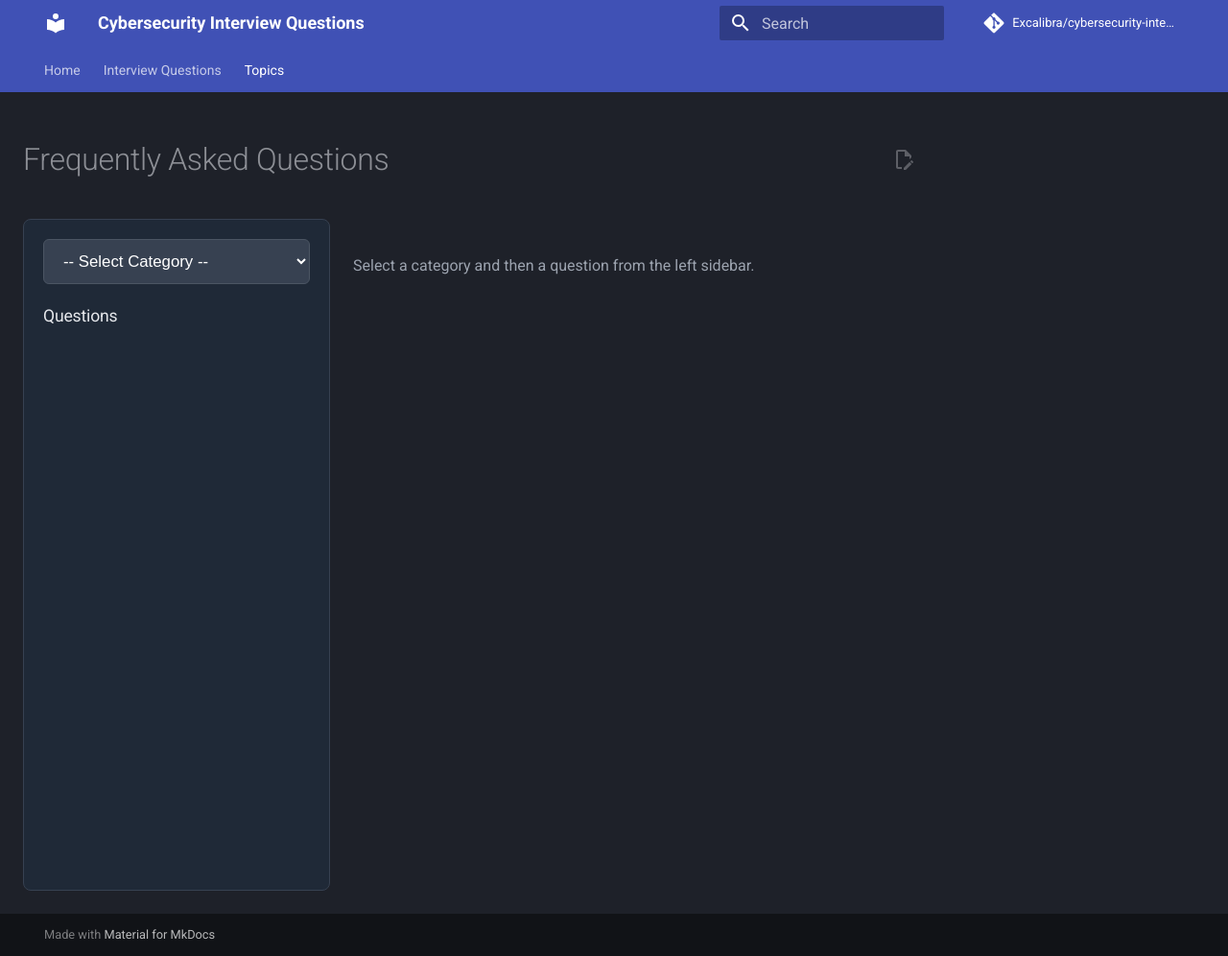
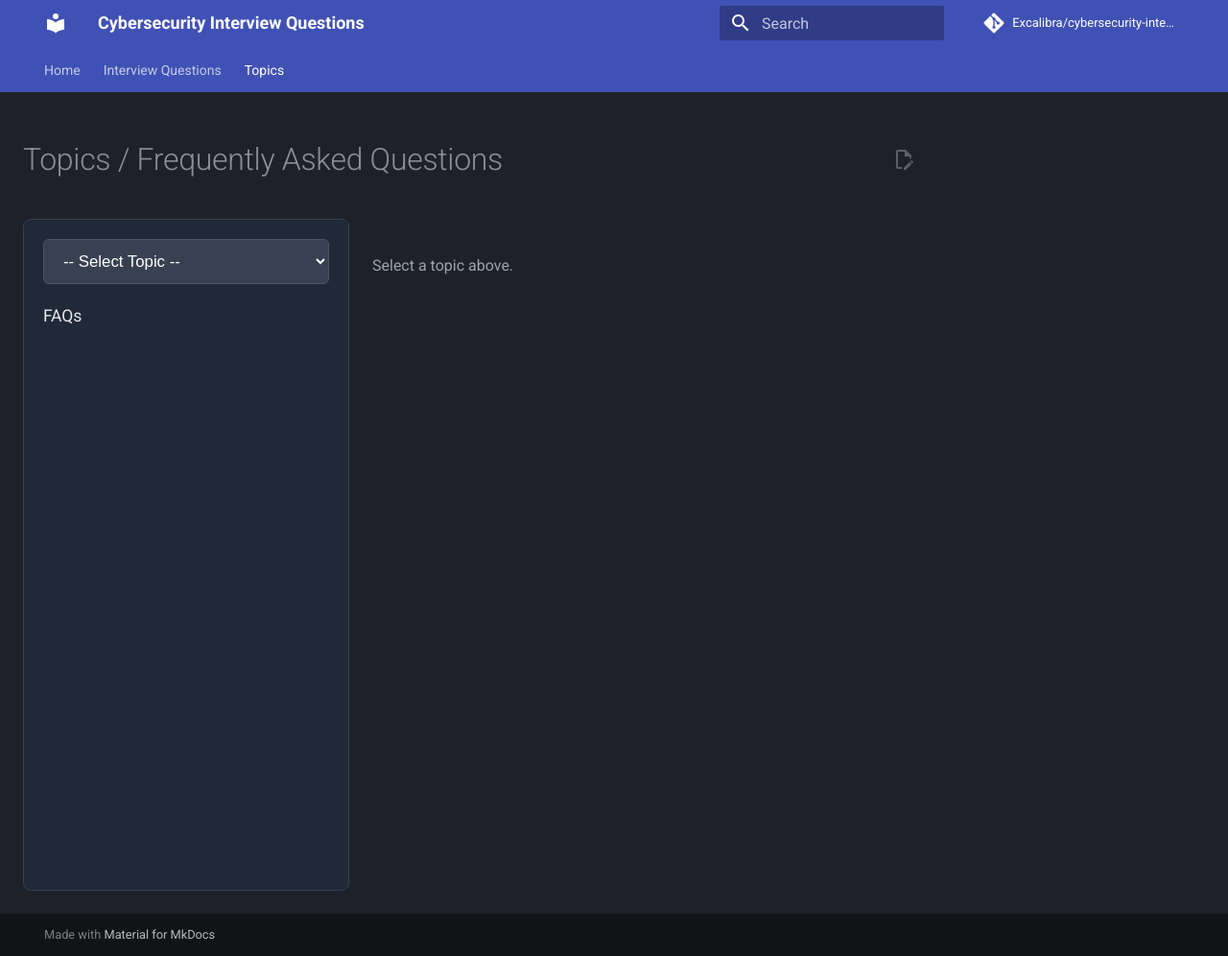
Before and after one commit to Excalibra/cybersecurity-interview-questions, an MkDocs documentation site: the page built from docs/topics/index.md, in a window 1280 px wide and 996 px high. Shown: the whole window at 96% size. Built offline with MkDocs 1.6.1 and Material for MkDocs 9.7.7, drawn with Linux system fonts in a browser that asks for light colours; comment, search, counter and statistics services are not loaded.

Commit message:
Update index.md

```diff
--- a/docs/topics/index.md
+++ b/docs/topics/index.md
@@ -1,26 +1,21 @@
-# Frequently Asked Questions
+# Topics / Frequently Asked Questions
 
 <div style="display: flex; gap: 24px; align-items: flex-start;">
-  <!-- Dynamic Left Sidebar -->
-  <div id="dynamic-sidebar" style="width: 320px; background:#1f2937; padding:20px; border-radius:8px; border:1px solid #374151; min-height: 700px; flex-shrink: 0;">
+<!-- Dynamic Left Sidebar for Topics -->
+<div id="dynamic-sidebar" style="width: 340px; background:#1f2937; padding:20px; border-radius:8px; border:1px solid #374151; min-height: 700px; flex-shrink: 0;">
 
-    <select id="category-selector" style="width:100%; padding:12px 16px; font-size:1.05em; background:#374151; color:white; border:1px solid #4b5563; border-radius:6px; margin-bottom:20px;">
-      <option value="">-- Select Category --</option>
-      <option value="web">Web Security</option>
-      <option value="red">Tools</option>
-      <option value="seceng">Internal Network Penetration</option>
-      <option value="red">Computer Networks</option>
-      <option value="red">Systems (Windows & Linux)</option>
-      <option value="red">Incident Response</option>
-      <option value="red">Traceability and Traffic Analysis</option>
-    </select>
+<select id="topic-selector" style="width:100%; padding:12px 16px; font-size:1.05em; background:#374151; color:white; border:1px solid #4b5563; border-radius:6px; margin-bottom:20px;">
+<option value="">-- Select Topic --</option>
+<option value="web-security">Web Security</option>
+<!-- Add more options as you create folders -->
+</select>
 
-    <h3 style="margin:0 0 16px 0; color:#e5e7eb; font-size:1.1em;">Questions</h3>
-    <div id="questions-list" style="font-size:0.95em; line-height:1.6;"></div>
-  </div>
+<h3 style="margin:0 0 16px 0; color:#e5e7eb; font-size:1.1em;">FAQs</h3>
+<div id="topics-list" style="font-size:0.95em; line-height:1.6;"></div>
+</div>
 
-  <!-- Main Content Area -->
-  <div id="main-content" style="flex:1; padding-top:20px;">
-    <p style="color:#9ca3af;">Select a category and then a question from the left sidebar.</p>
-  </div>
+<!-- Main Content -->
+<div id="main-content" style="flex:1; padding-top:20px;">
+<p style="color:#9ca3af;">Select a topic above.</p>
 </div>
+</div>
```
